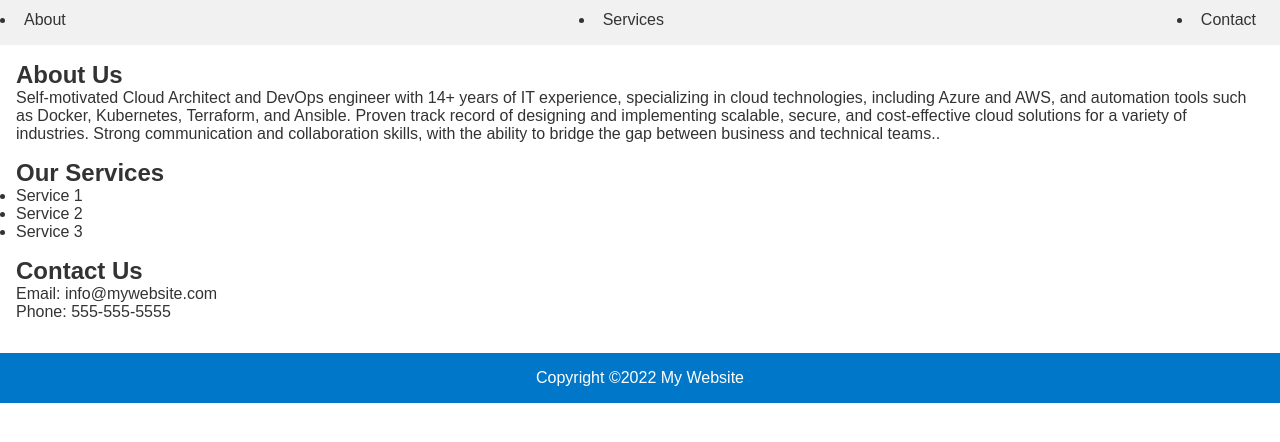
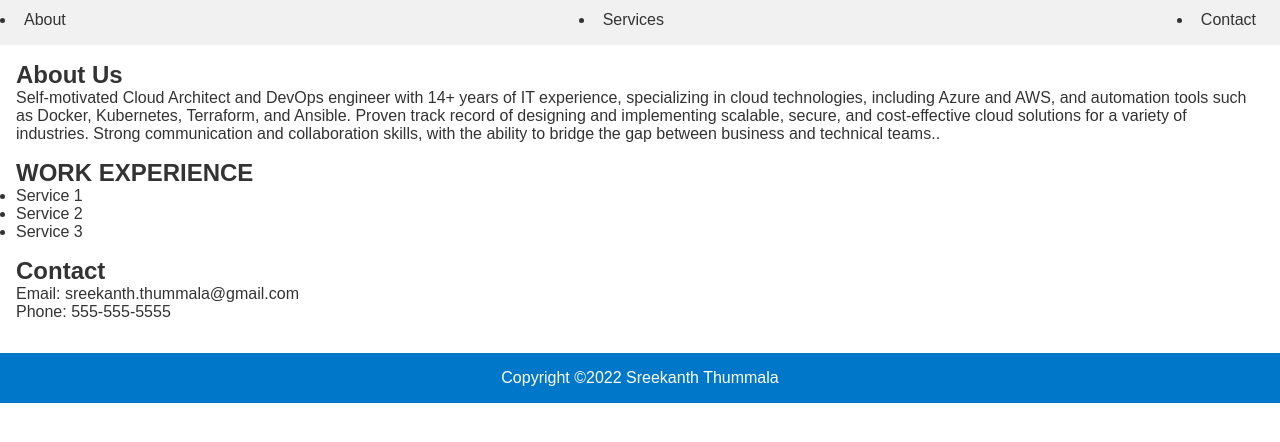
Before and after one commit to SreekanthThummala/thummalas.github.io, a plain HTML site: page index.html in a window 1280 px wide. Shown: the part 74-516 px from the top of the page. Drawn offline with Linux system fonts and the light colour scheme.

Commit message:
Update index.html

```diff
--- a/index.html
+++ b/index.html
@@ -25,8 +25,8 @@ Ansible. Proven track record of designing and implementing scalable, secure, and
 between business and technical teams..</p>
     </section>
 
-    <section id="services">
-      <h2>Our Services</h2>
+    <section id="WORK EXPERIENCE">
+      <h2>WORK EXPERIENCE</h2>
       <ul>
         <li>Service 1</li>
         <li>Service 2</li>
@@ -35,14 +35,14 @@ between business and technical teams..</p>
     </section>
 
     <section id="contact">
-      <h2>Contact Us</h2>
-      <p>Email: info@mywebsite.com</p>
+      <h2>Contact</h2>
+      <p>Email: sreekanth.thummala@gmail.com</p>
       <p>Phone: 555-555-5555</p>
     </section>
   </main>
 
   <footer>
-    <p>Copyright ©2022 My Website</p>
+    <p>Copyright ©2022 Sreekanth Thummala</p>
   </footer>
 </body>
 </html>
```
